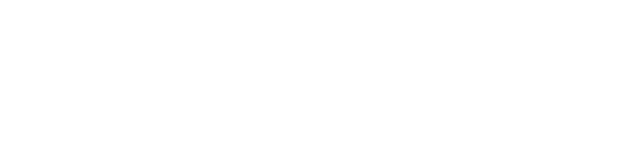
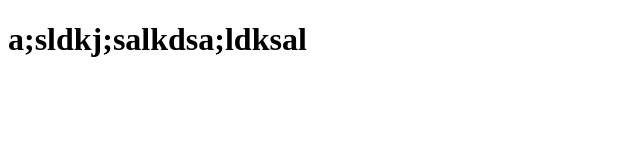
Before and after one commit to khurramraheel/lahore, a plain HTML site: page index.html in a window 1280 px wide. Shown: the whole page, without its empty margins (0-640 px from the left). Drawn offline with Linux system fonts and the light colour scheme.

Commit message:
i added h1 wala tag

```diff
--- a/index.html
+++ b/index.html
@@ -7,6 +7,6 @@
     <title>Document</title>
 </head>
 <body>
-
+    <h1>a;sldkj;salkdsa;ldksal</h1>
 </body>
 </html>
```
